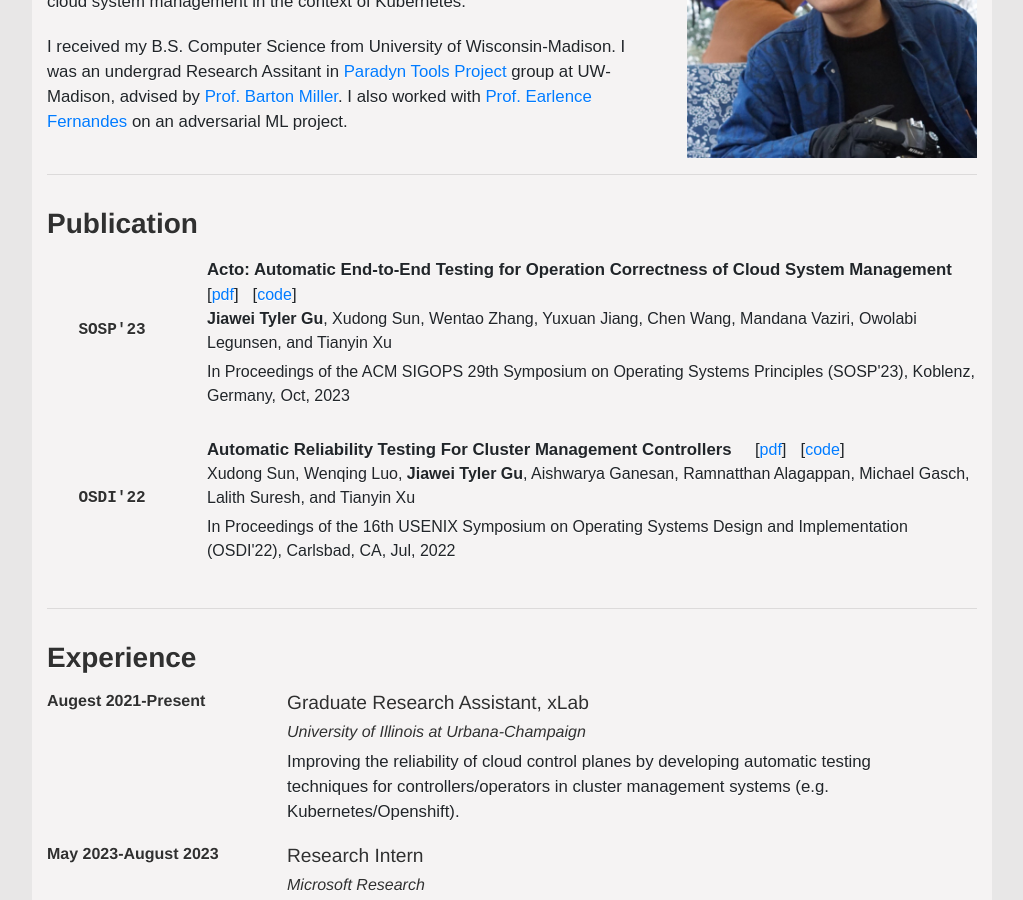
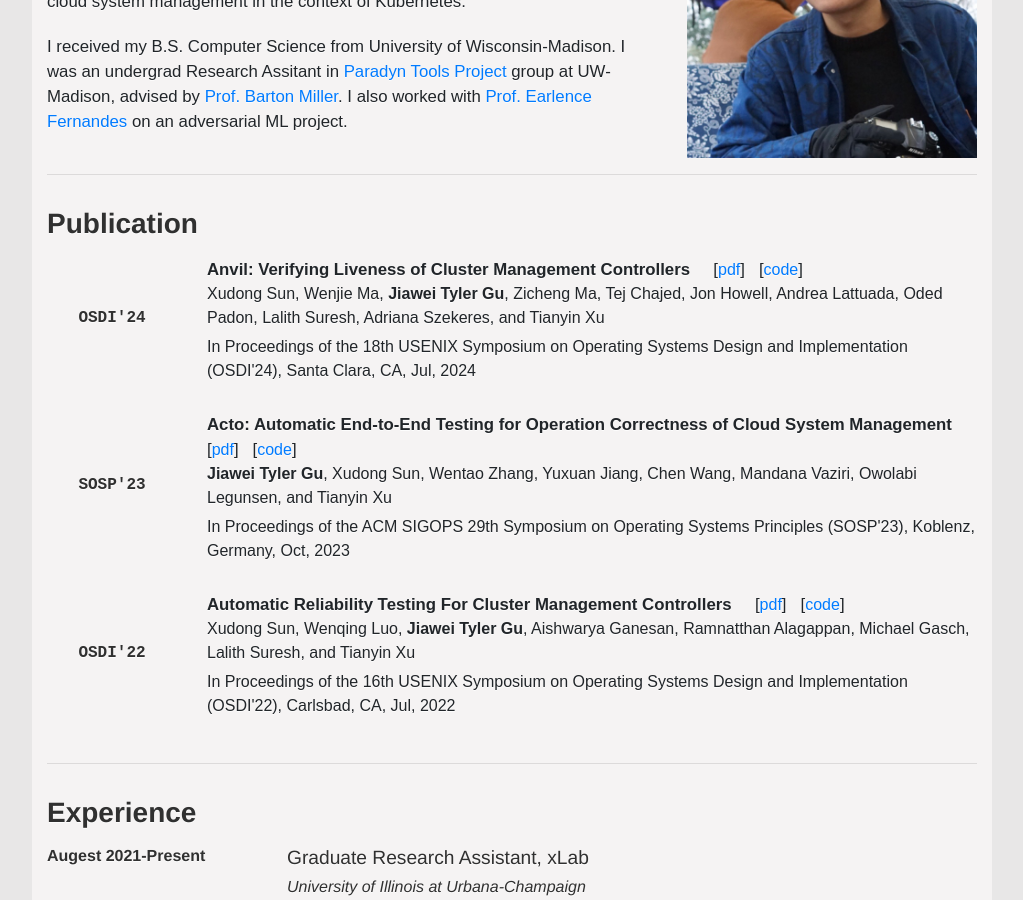
Before and after one commit to tylergu/tylergu.github.io, a Jekyll site: the page built from index.html, in a window 1280 px wide and 900 px high, scrolled down 436 px. Shown: the whole window, without its empty margins (128-1151 px from the left). Built offline with Jekyll 4.4.1, drawn with Linux system fonts in a browser that asks for light colours.

Commit message:
Add anvil OSDI 2024
Signed-off-by: Tyler Gu <jiaweig3@illinois.edu>

```diff
--- a/_data/publications.yml
+++ b/_data/publications.yml
@@ -1,3 +1,14 @@
+- title: "Anvil: Verifying Liveness of Cluster Management Controllers"
+  author: >
+    Xudong Sun, Wenjie Ma, <b>Jiawei Tyler Gu</b>, Zicheng Ma, Tej Chajed, Jon Howell, Andrea Lattuada, Oded Padon, Lalith Suresh, Adriana Szekeres, and Tianyin Xu
+  booktitle: In Proceedings of the 18th USENIX Symposium on Operating Systems Design and Implementation (OSDI'24)
+  year: 2024
+  month: Jul
+  address: Santa Clara, CA
+  publisher: USENIX Association
+  conference: OSDI'24
+  file: papers/anvil.pdf
+  code: https://github.com/xlab-uiuc/anvil
 - title: "Acto: Automatic End-to-End Testing for Operation Correctness of Cloud System Management"
   author: >
     <b>Jiawei Tyler Gu</b>, Xudong Sun, Wentao Zhang, Yuxuan Jiang, Chen Wang, Mandana Vaziri, Owolabi Legunsen, and Tianyin Xu
```
